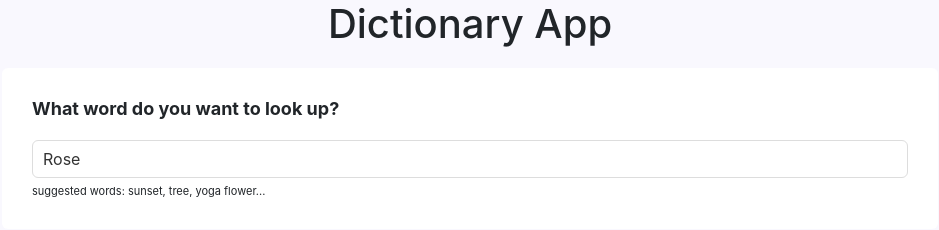
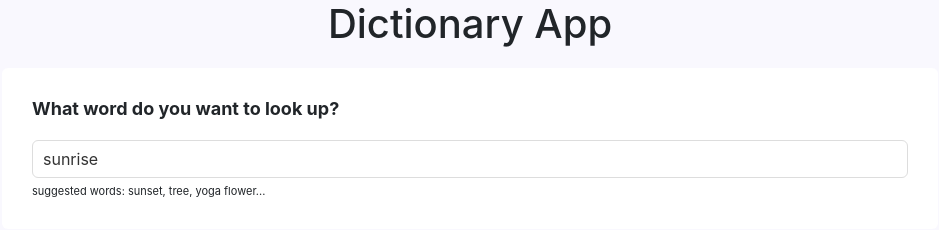
Before and after one commit to ashleyruizca/dictionary-project, a React (Create React App) app: page / in a window 1280 px wide. Shown: the top 230 px of the page, without its empty margins (170-1109 px from the left). Built offline with nearby package versions, Linux system fonts and the light colour scheme; no server answers.

Commit message:
changed the default word

```diff
--- a/src/App.js
+++ b/src/App.js
@@ -7,7 +7,7 @@ function App() {
       <div className="container">
         <h1 className="text-center">Dictionary App</h1>
         <main>
-          <Dictionary defaultKeyword="Rose" />
+          <Dictionary defaultKeyword="sunrise" />
         </main>
         <footer className="App-footer">
           <small>Coded by Ashley Ruiz-Carrizales</small>
```
